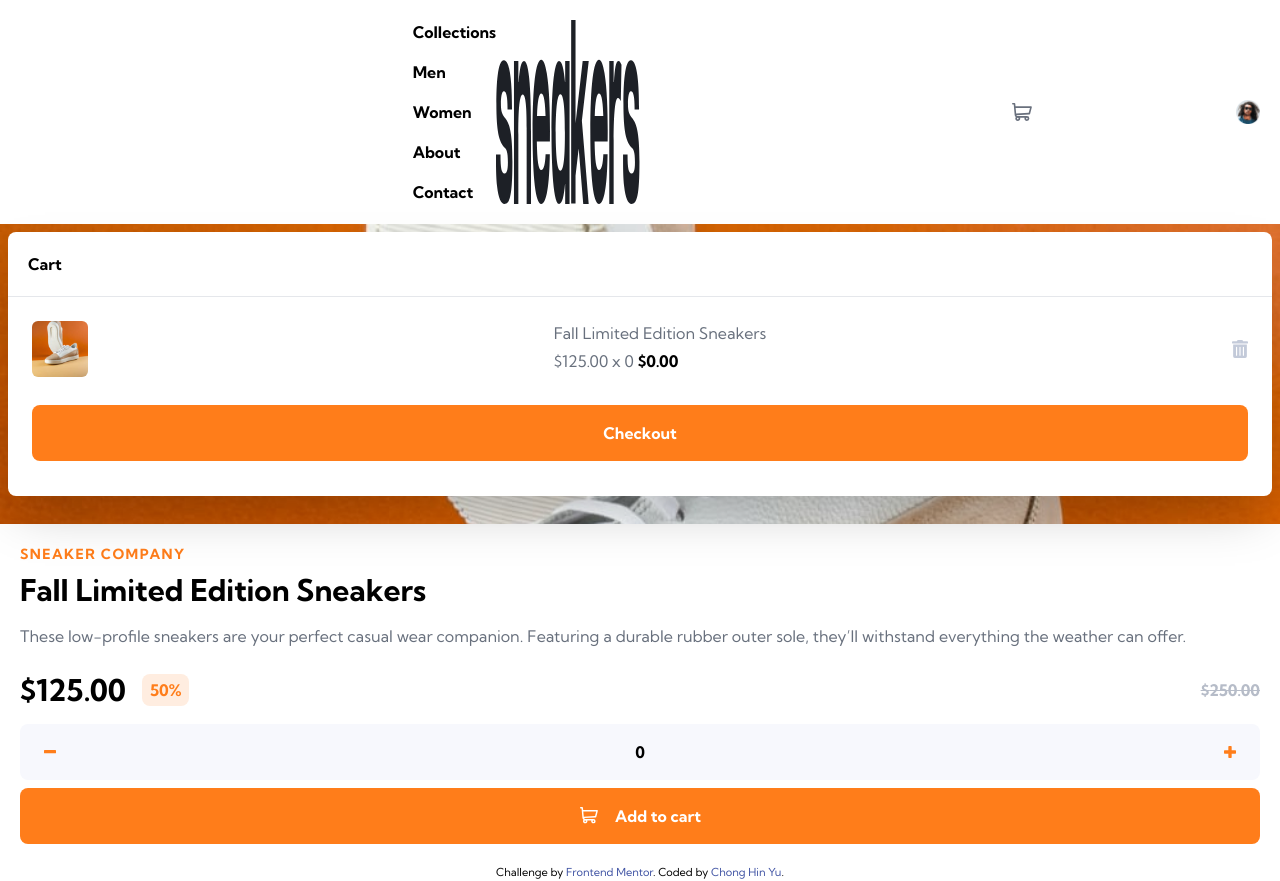
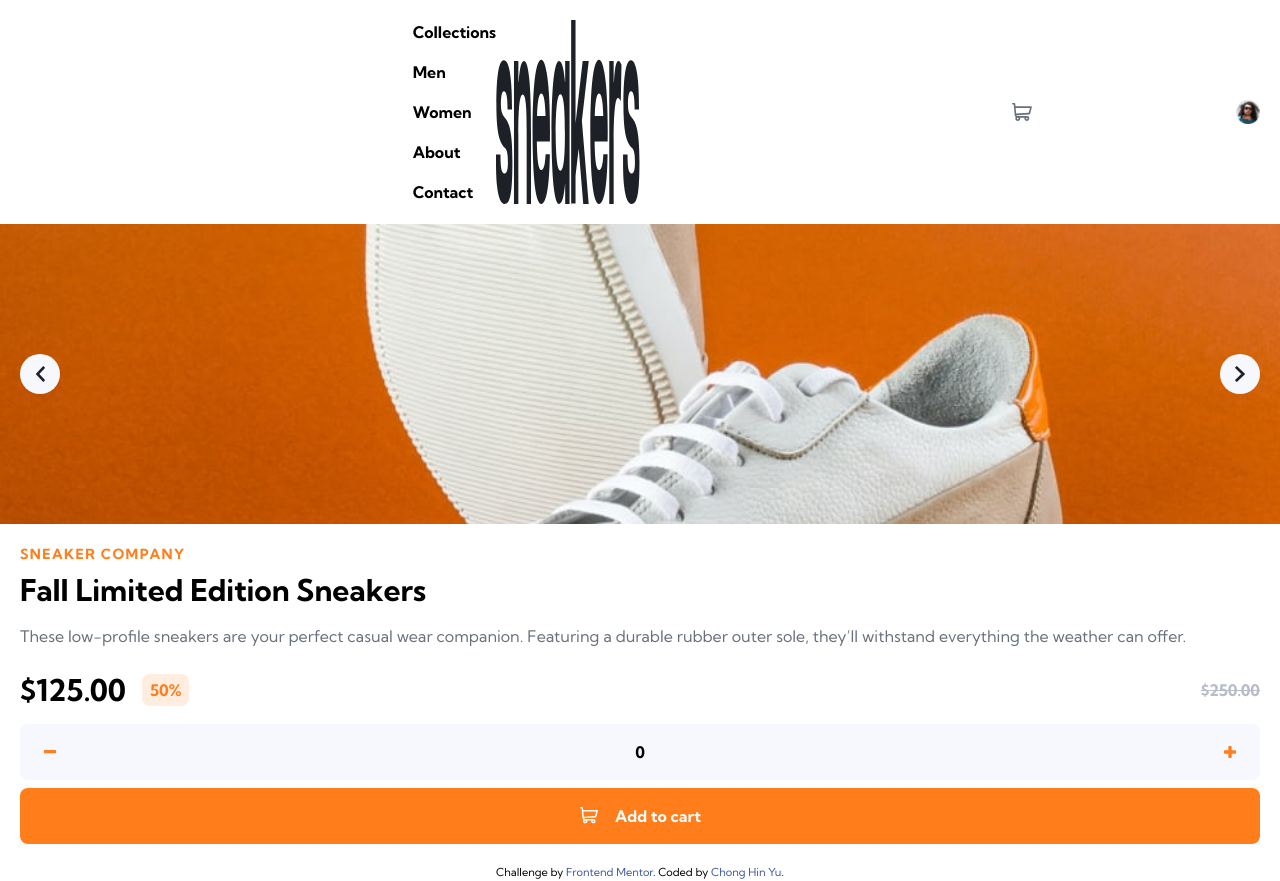
Before and after one commit to Hin274/ecommerce-product-page-main, a React (Vite) app: page / in a window 1280 px wide. Built offline with nearby package versions, Linux system fonts and the light colour scheme.

Commit message:
Add cart open function

```diff
--- a/src/App.jsx
+++ b/src/App.jsx
@@ -1,15 +1,21 @@
+import { useState } from "react";
 import Header from "./components/Header"
 import ProductPage from "./components/ProductPage";
 
 function App() {
 
+  const [isCartOpen,setIsCartOpen]=useState(false)
+  const openCart = ()=>{
+    setIsCartOpen(prevCartState =>!prevCartState)
+    console.log("cart state" + isCartOpen)
+  }
 
   return (
     <>
 
-    <Header/>
+    <Header openCart={openCart}/>
     <main>
-    <ProductPage/>
+    <ProductPage isCartOpen={isCartOpen}/>
     </main>
 
       {/* Collections
--- a/src/components/Header.jsx
+++ b/src/components/Header.jsx
@@ -1,6 +1,9 @@
+import { useState } from 'react';
 import NavBar from './NavBar';
 
-const Header = () => {
+const Header = ({openCart}) => {
+
+
     return (
         <>
             <header className='flex items-center p-5 justify-between'>
@@ -9,7 +12,7 @@ const Header = () => {
                     <img className='w-36' src='./images/logo.svg' />
                 </span>
                 <span className='flex basis-1/5 justify-between'>
-                    <button aria-label='shopping cart'><img className='w-5' src='./images/icon-cart.svg' alt='shopping cart' /></button>
+                    <button aria-label='shopping cart' onClick={openCart}><img className='w-5' src='./images/icon-cart.svg' alt='shopping cart' /></button>
                     <img className='w-6' src='./images/image-avatar.png' alt='profile picture'/>
                 </span>
             </header>
--- a/src/components/ProductPage.jsx
+++ b/src/components/ProductPage.jsx
@@ -1,8 +1,9 @@
+/* eslint-disable react/prop-types */
 import Carousel from "./Carousel";
 import { useState } from "react";
 import Cart from "./Cart";
 
-const ProductPage = () => {
+const ProductPage = ({isCartOpen}) => {
 
     const images = [
         "../images/image-product-1.jpg",
@@ -11,12 +12,12 @@ const ProductPage = () => {
         "../images/image-product-4.jpg"
     ]
 
+    const productName = "Fall Limited Edition Sneakers"
     const originalPrice = 250
     let discount = 0.5
     const newPrice = originalPrice * discount
 
     const [quantity, setQuantity] = useState(0)
-    const [isCartOpen,setIsCartOpen]=useState(true)
 
 
     const decreaseQuantity = () => {
@@ -29,7 +30,6 @@ const ProductPage = () => {
         setQuantity(quantity + 1)
     }
 
-    const productName = "Fall Limited Edition Sneakers"
 
     return (
         <>
```
